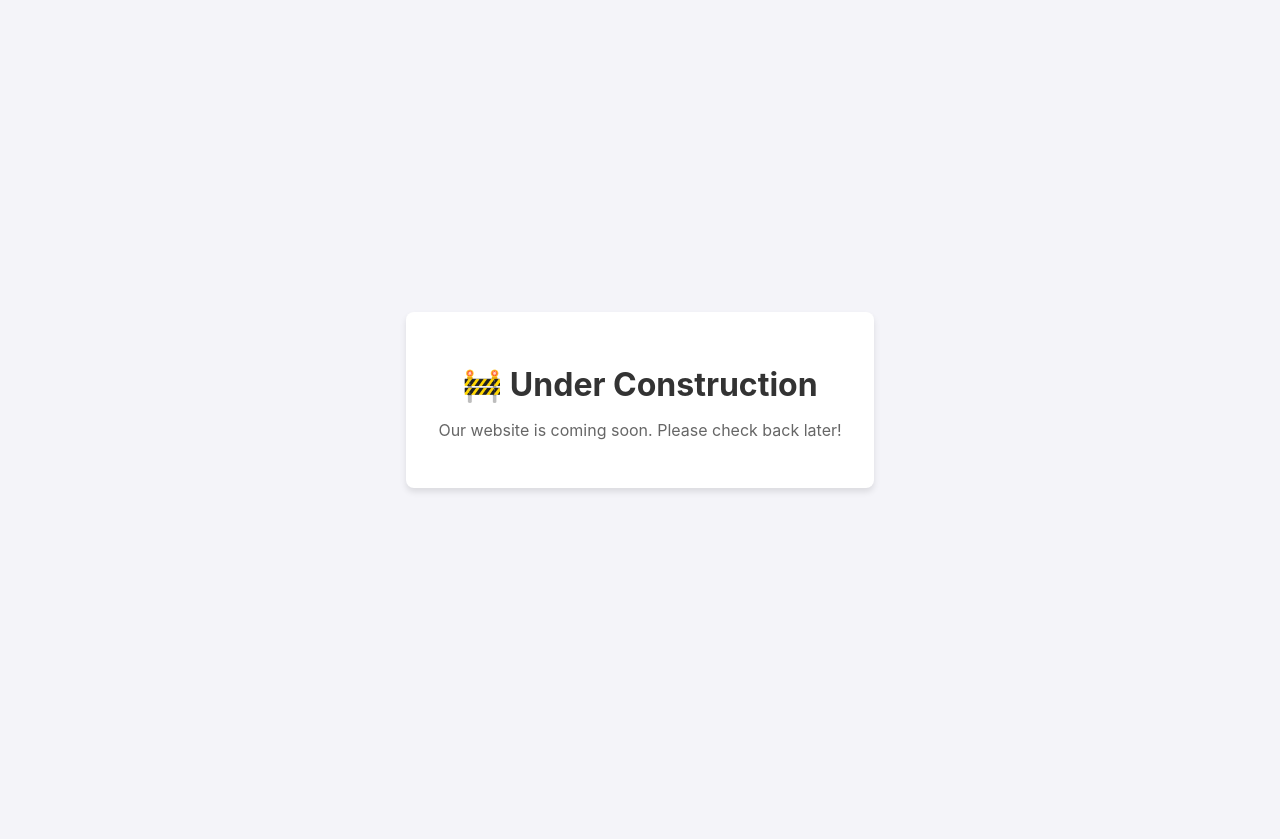
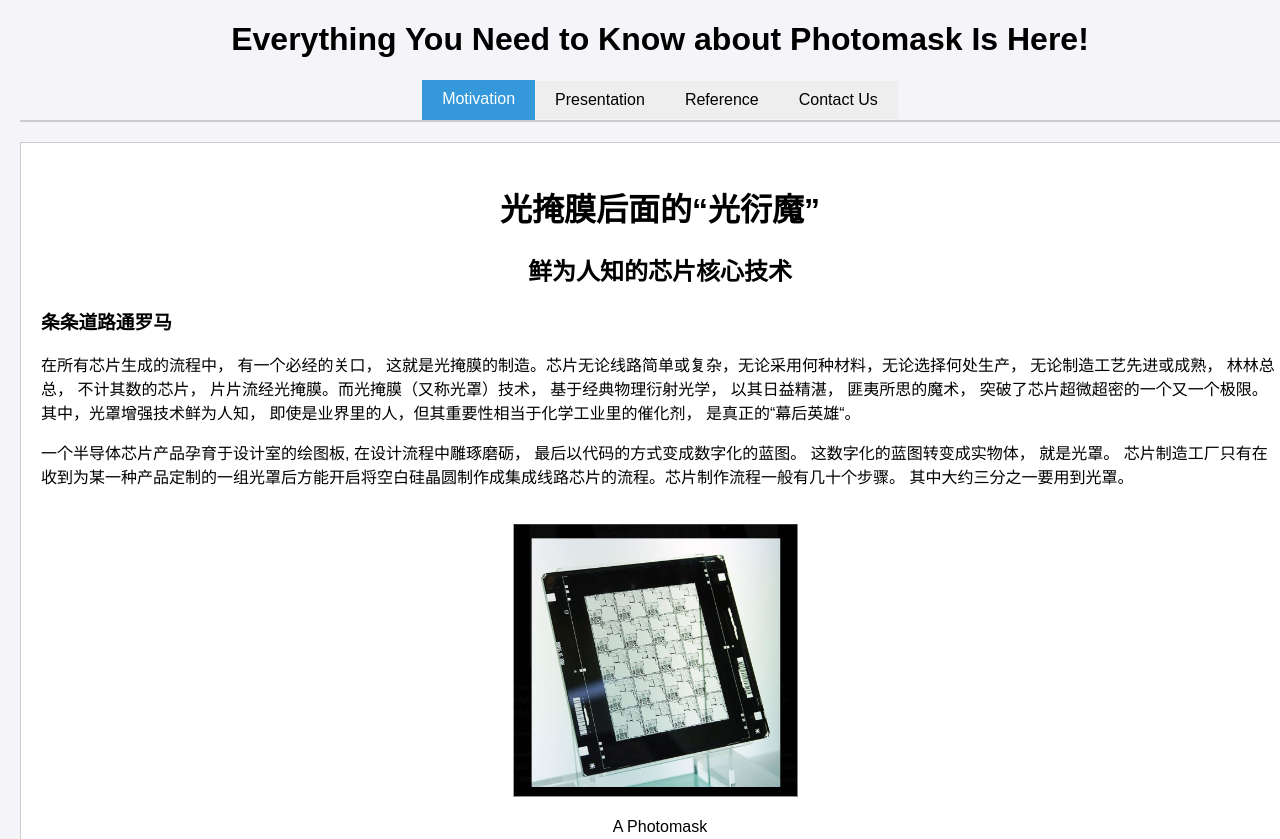
Before and after one commit to ruopinghobby/maskmarvels, a plain HTML site: page index.html in a window 1280 px wide. Shown: the top 839 px of the page. Before the commit the page ends 800 px from the top, so only its background shows below. Drawn offline with Linux system fonts and the light colour scheme.

Commit message:
update html file

```diff
--- a/index.html
+++ b/index.html
@@ -3,33 +3,72 @@
 <head>
     <meta charset="UTF-8">
     <meta name="viewport" content="width=device-width, initial-scale=1.0">
-  <title>Under Construction</title>
+    <title>Tabbed Menu Example</title>
+    <link rel="stylesheet" href="css/style.css">
+    <script src="js/scripts.js" ></script>
+
+</head>
     <style>
-    body {
-      font-family: -apple-system, BlinkMacSystemFont, 'Segoe UI', Roboto, sans-serif;
-      display: flex;
-      justify-content: center;
-      align-items: center;
-      height: 100vh;
-      margin: 0;
-      background-color: #f4f4f9;
-      color: #333;
+        h1 {
            text-align: center;
         }
-    .container {
-      padding: 2rem;
-      border-radius: 8px;
-      background: #ffffff;
-      box-shadow: 0 4px 6px rgba(0,0,0,0.1);
+	h2 {
+           text-align: center;
         }
-    h1 { margin-bottom: 0.5rem; }
-    p { color: #666; }
+
     </style>
 </head>
 <body>
-  <div class="container">
-    <h1>🚧 Under Construction</h1>
-    <p>Our website is coming soon. Please check back later!</p>
+
+    <h1>Everything You Need to Know about Photomask Is Here!</h1>
+
+    <!-- Tab Buttons Menu -->
+    <div class="tabs">
+        <button class="tab-button active" onclick="openTab(event, 'Motivation')">Motivation</button>
+        <button class="tab-button" onclick="openTab(event, 'Presentation')">Presentation</button>
+        <button class="tab-button" onclick="openTab(event, 'Reference')">Reference</button>
+        <button class="tab-button" onclick="openTab(event, 'Contact')">Contact Us</button>
     </div>
+
+    <!-- Tab Content Containers -->
+    <div id="Motivation" class="tab-content active">
+        <div id="article-container"></div>
+    </div>
+
+
+    <script>
+       loadHTML('files/article.html', 'article-container');
+    </script>
+
+    <div id="Presentation" class="tab-content">
+        <h2>Ruoping's writings</h2>
+        <label for="options">Choose Language</label>
+            <br>
+            <select id="file-dropdown" name="options" >
+		<option value="">Select a file...</option>
+                <option value="files/Overview.pdf">Overview</option>
+                <option value="files/RET_in_depth.pdf">Reticle Enhancement Technology (in Depth)</option>
+            </select>
+	    <!-- REQUIRED: Display container where the PDF iframe will render -->
+            <div id="file-content" style="margin-top: 20px;">
+            <p>Select an option from the menu above to view content.</p>
+	    </div>
+    </div>
+
+
+    <div id="Reference" class="tab-content">
+        <h2> Under Construction</h2>
+	<p> Coming Soon...</p>
+    </div>
+
+    <div id="Contact" class="tab-content">
+        <h2 style="color: #e74c3c;">📞 Get In Touch</h2>
+        <p>Have questions or need support? We're here to help! Please contact us using the following information:</p>
+        <p><strong>Email:</strong> <a href="mailto:ruopinghobby@gmail.com">ruopinghobby@gmail.com</a></p>
+        <p><strong>Phone:</strong> (123) 456-7890</p>
+        <p>We look forward to connecting with you!</p>
+    </div>
+
+
 </body>
 </html>
```
Lines whose indentation alone changed are shown as unchanged.
